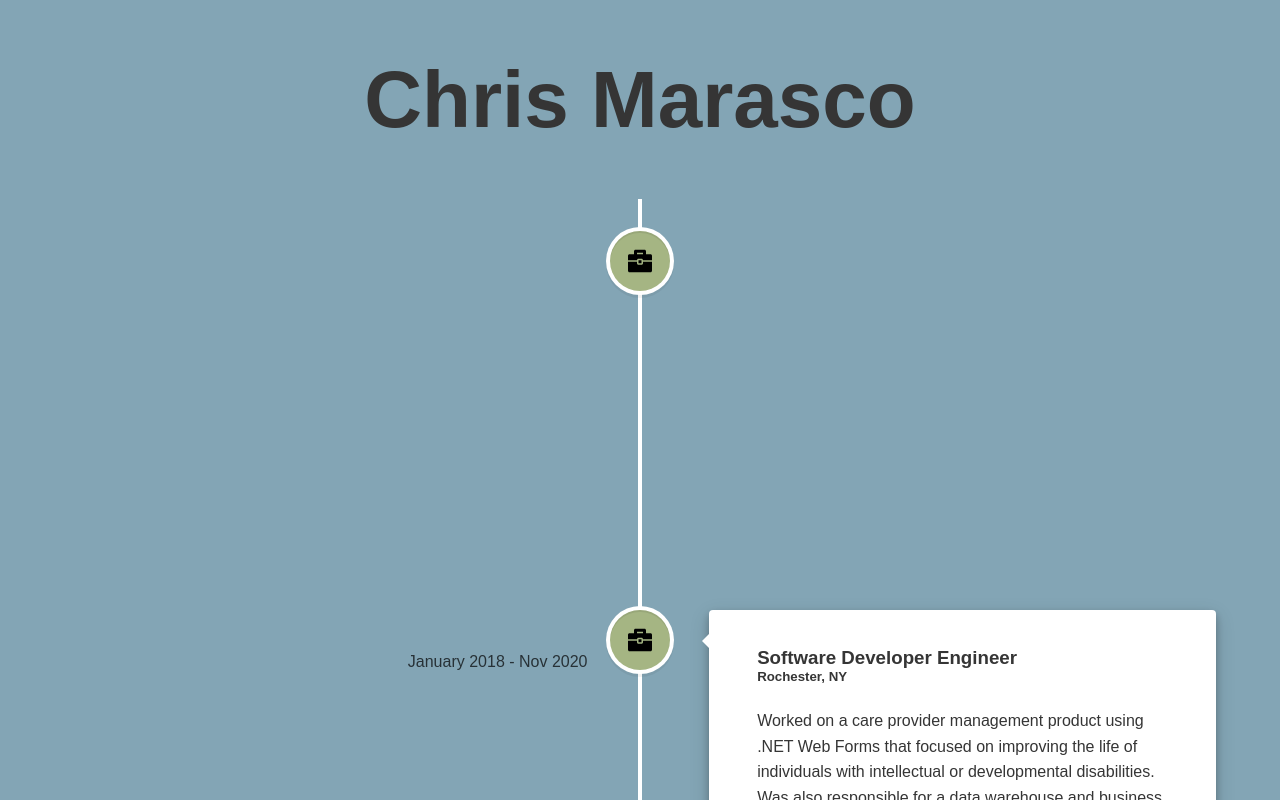
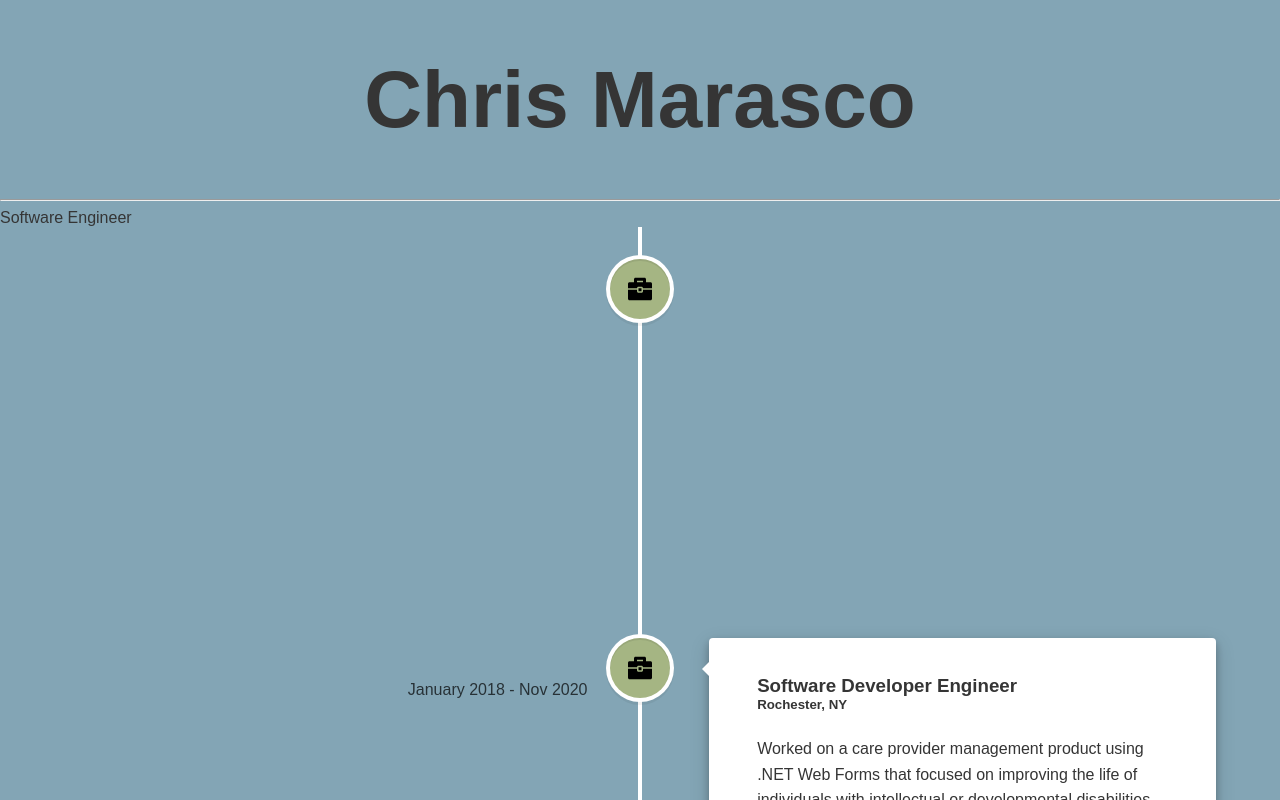
Before and after one commit to Chris-Marasco/resume-portfolio, a React (Create React App) app in the folder resume/: page / in a window 1280 px wide. Shown: the top 800 px of the page. Built offline with nearby package versions, Linux system fonts and the light colour scheme.

Commit message:
added description

```diff
--- a/resume/src/Resume.tsx
+++ b/resume/src/Resume.tsx
@@ -19,6 +19,8 @@ function Resume() {
   return (
     <div>
       <h1 className="title">Chris Marasco</h1>
+      <hr />
+      <span>Software Engineer</span>
       <VerticalTimeline>
         {
           timelineElements.map(element => {
```
